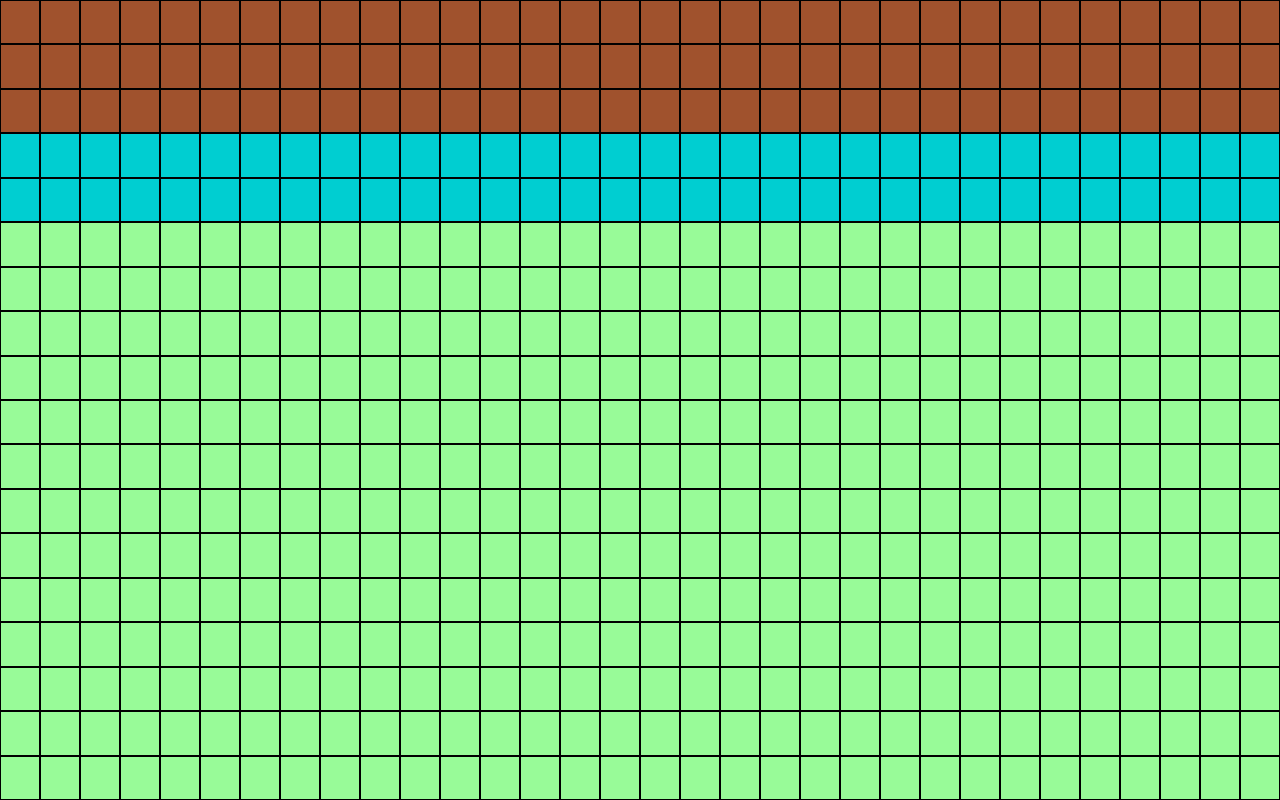
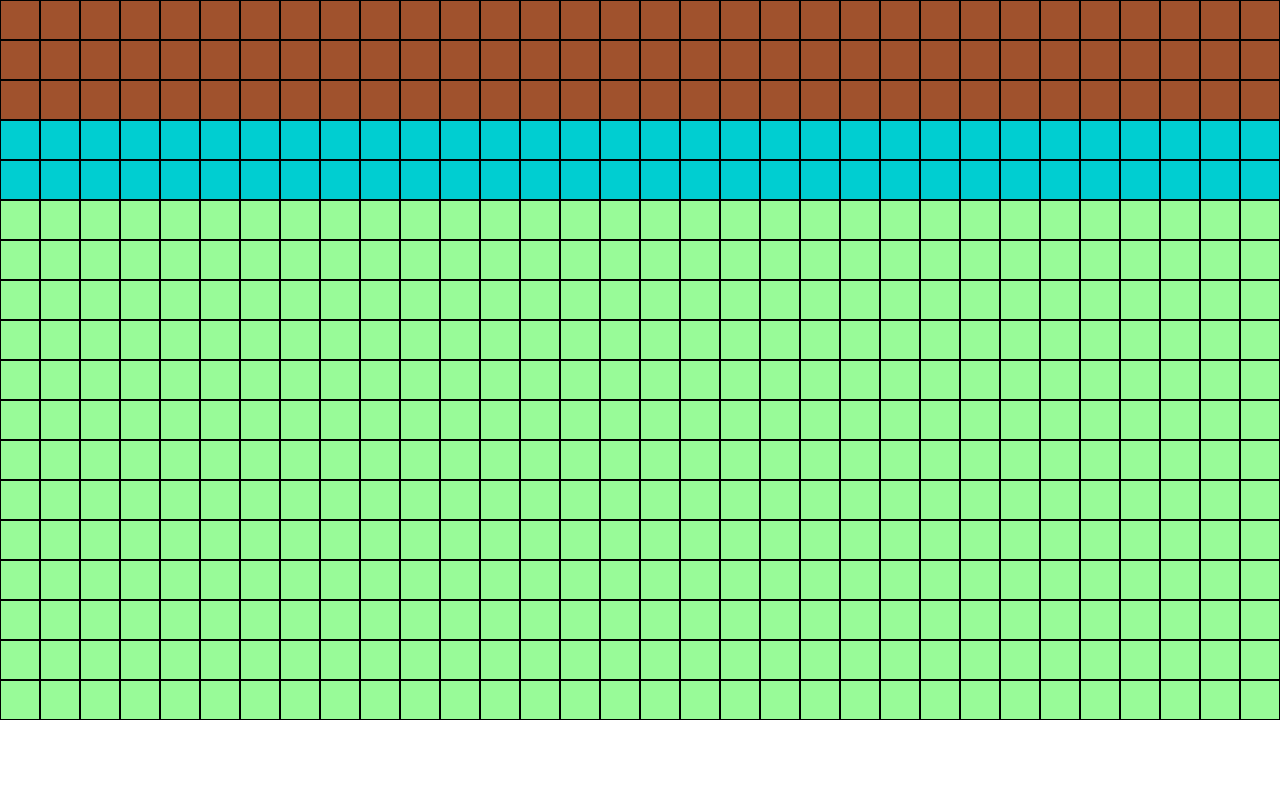
Before and after one commit to JasperCDev/Simple-Farm, a Next.js app: page / in a window 1280 px wide. Built offline with nearby package versions, Linux system fonts and the light colour scheme.

Commit message:
correct sizing - maintain aspect ratio

```diff
--- a/components/Grid.module.scss
+++ b/components/Grid.module.scss
@@ -2,6 +2,7 @@
   display: grid;
   grid-template-columns: repeat(32, 1fr);
   margin: auto;
-  height: 100vh;
-  width: 100vw;
+  max-height: 100vh;
+  max-width: 100vw;
+  aspect-ratio: 16 / 9;
 }
--- a/components/Tile.module.scss
+++ b/components/Tile.module.scss
@@ -1,6 +1,6 @@
 .tile {
   background-color: var(--color);
-  padding: 1rem;
+  // padding: 1rem;
   display: flex;
   align-items: center;
   justify-content: center;
```
